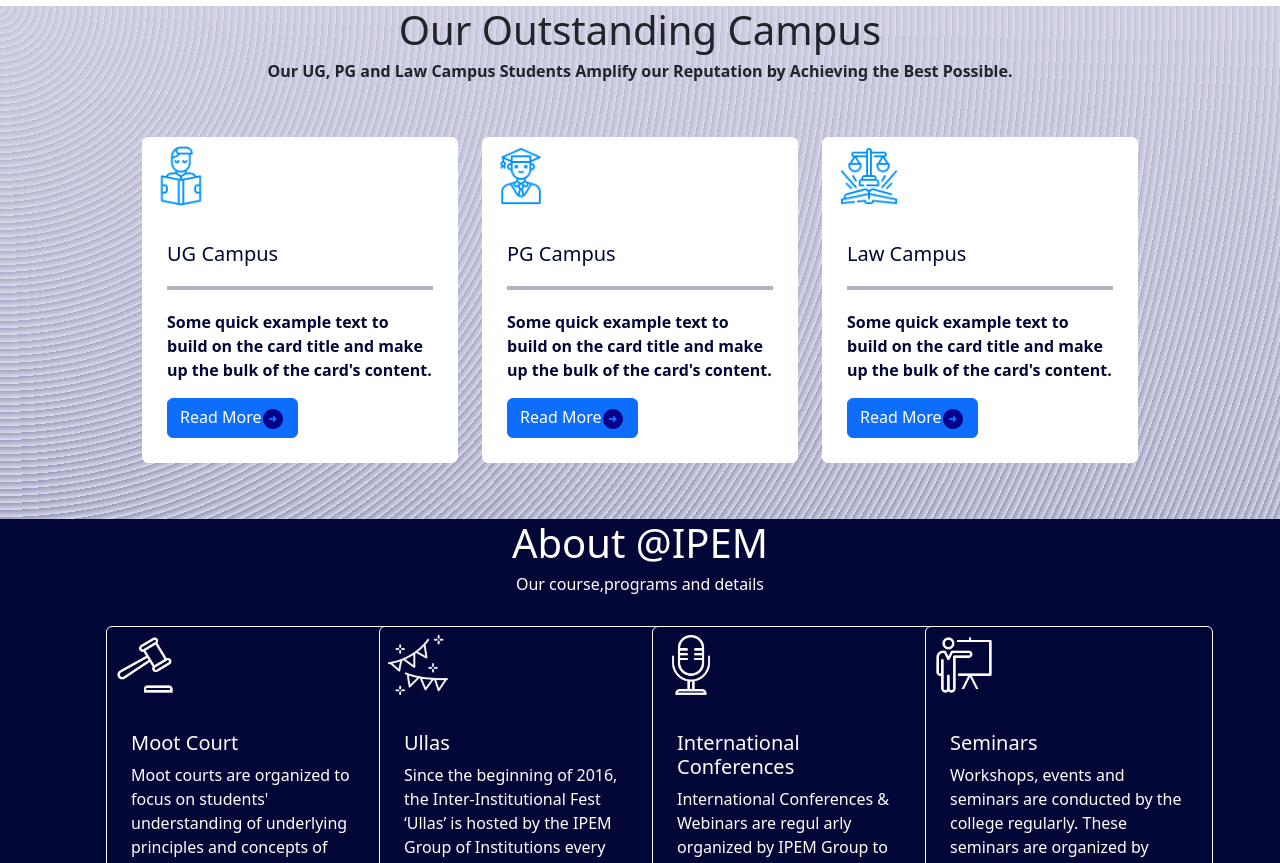
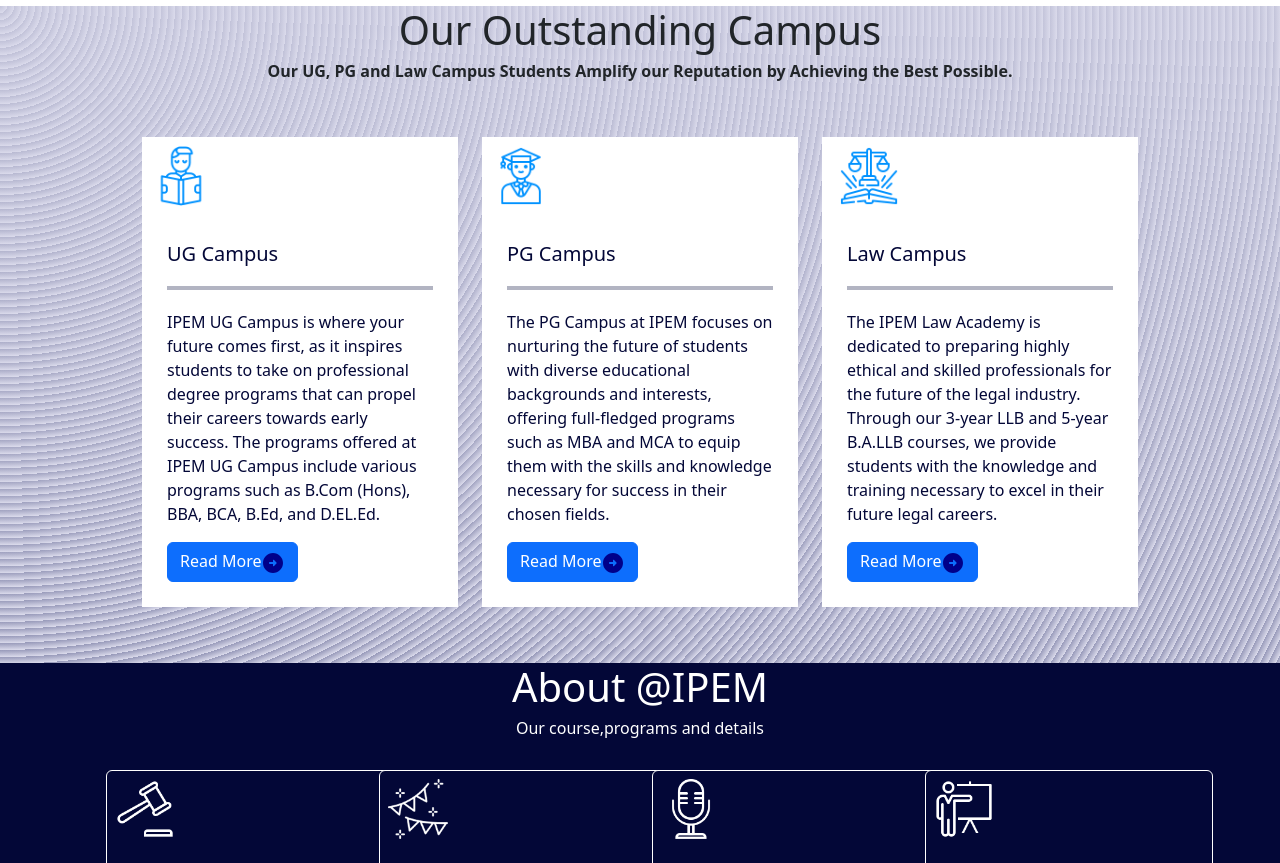
Before and after one commit to mkassert/testcollegewebsite-ug, a React (Create React App) app: page / in a window 1280 px wide. Shown: the part 1460-2323 px from the top of the page. Built offline with nearby package versions, Linux system fonts and the light colour scheme.

Commit message:
Update Courses.js

```diff
--- a/src/components/Courses.js
+++ b/src/components/Courses.js
@@ -47,7 +47,7 @@
               className=" mx-auto"
             >
               <Card
-                className="p-2 rounded-2 border-white mb-2 fw-bolder coursescards"
+                className="p-2 rounded-0 border-white mb-2 coursescards"
                 style={{ color: "#030737" }}
               >
                 <div style={{ height: "80px", width: "60px" }}>
@@ -60,8 +60,11 @@
                     className={`horizontal-line-${ishover ? "hover" : ""}`}
                   ></div>
                   <Card.Text>
-                    Some quick example text to build on the card title and make
-                    up the bulk of the card's content.
+                    IPEM UG Campus is where your future comes first, as it
+                    inspires students to take on professional degree programs
+                    that can propel their careers towards early success. The
+                    programs offered at IPEM UG Campus include various programs
+                    such as B.Com (Hons), BBA, BCA, B.Ed, and D.EL.Ed.
                   </Card.Text>
                   <Button className="btn my-card-button">
                     {" "}
@@ -83,7 +86,7 @@
               className=" mx-auto"
             >
               <Card
-                className="p-2 rounded-2 border-white mb-2 fw-bold"
+                className="p-2 border-white rounded-0 mb-2 "
                 style={{ color: "#030737" }}
               >
                 <div style={{ height: "80px", width: "60px" }}>
@@ -95,8 +98,11 @@
                     className={`horizontal-line-${ishover ? "hover" : ""}`}
                   ></div>
                   <Card.Text>
-                    Some quick example text to build on the card title and make
-                    up the bulk of the card's content.
+                    The PG Campus at IPEM focuses on nurturing the future of
+                    students with diverse educational backgrounds and interests,
+                    offering full-fledged programs such as MBA and MCA to equip
+                    them with the skills and knowledge necessary for success in
+                    their chosen fields.
                   </Card.Text>
                   <Button className="btn ">
                     {" "}
@@ -118,7 +124,7 @@
               className=" mx-auto"
             >
               <Card
-                className="p-2 mb-2 rounded-2 border-white  fw-bold"
+                className="p-2 mb-2 rounded-0 border-white  "
                 style={{ color: "#030737" }}
               >
                 <div className="ms-2" style={{ height: "80px", width: "60px" }}>
@@ -130,8 +136,11 @@
                     className={`horizontal-line-${ishover ? "hover" : ""}`}
                   ></div>
                   <Card.Text>
-                    Some quick example text to build on the card title and make
-                    up the bulk of the card's content.
+                    The IPEM Law Academy is dedicated to preparing highly
+                    ethical and skilled professionals for the future of the
+                    legal industry. Through our 3-year LLB and 5-year B.A.LLB
+                    courses, we provide students with the knowledge and training
+                    necessary to excel in their future legal careers.
                   </Card.Text>
                   <Button className="btn ">
                     {" "}
```
